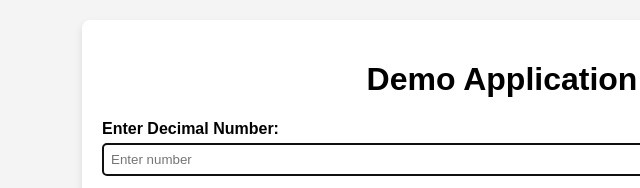
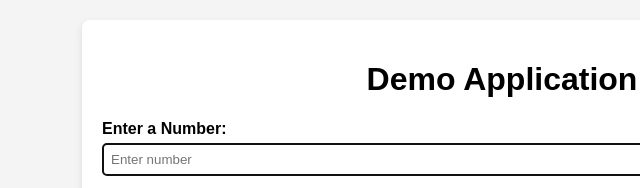
Before and after one commit to bimanb101/demo-app-playwright, a plain HTML site: page index.html in a window 1280 px wide. Shown: the top 188 px of the page, 138-778 px from the left. Drawn offline with Linux system fonts and the light colour scheme.

Commit message:
Update index.html

```diff
--- a/index.html
+++ b/index.html
@@ -15,7 +15,7 @@
         </div>
 
         <div class="input-group">
-            <label for="editbox">Enter Decimal Number:</label>
+            <label for="editbox">Enter a Number:</label>
             <input type="text" id="editbox" placeholder="Enter number" />
         </div>
 
```
